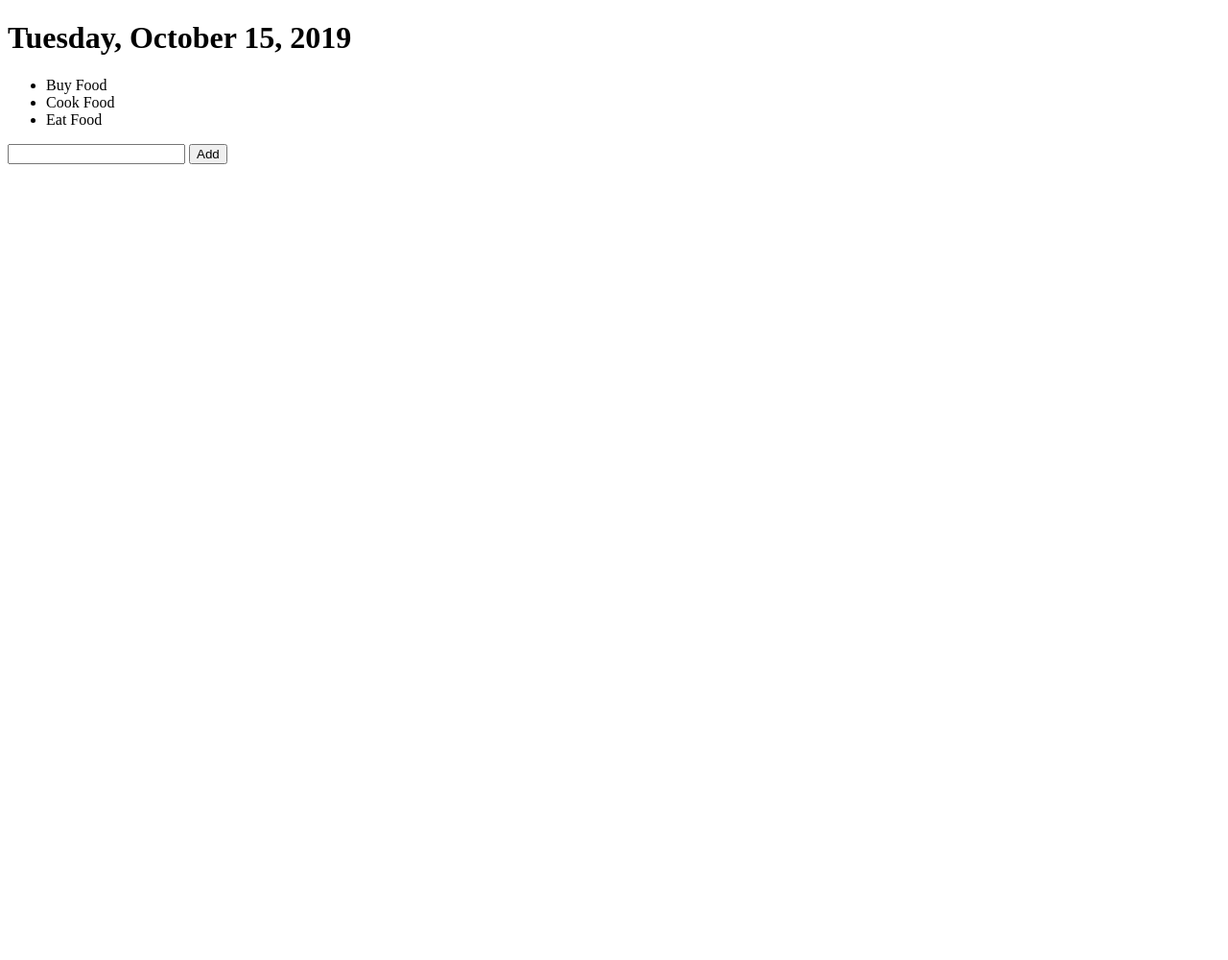
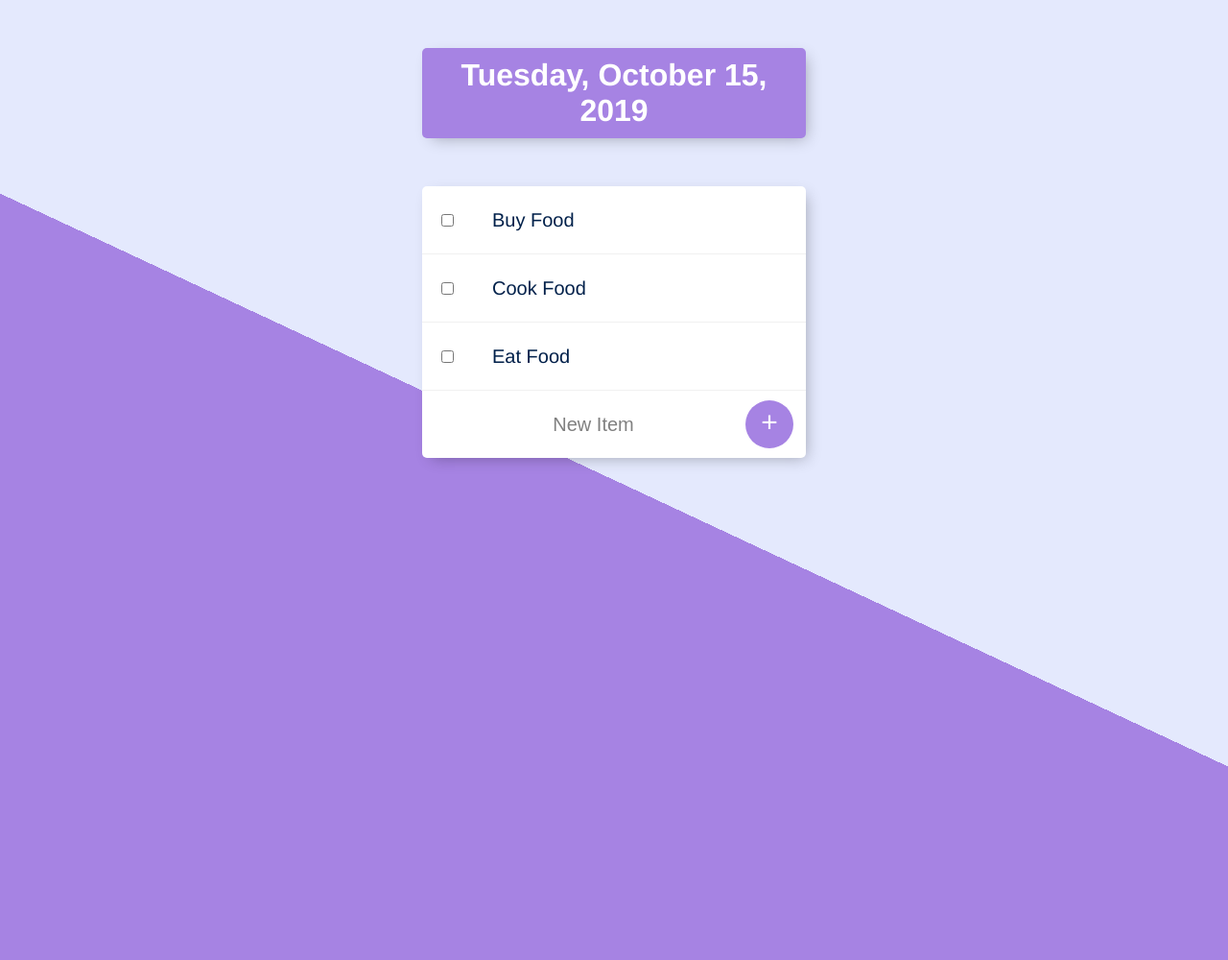
Before and after one commit to kjbhargava/todolist-v1, a Node server app: page / in a window 1280 px wide. Shown: the whole page at 96% size. Before the commit the page ends 171 px from the top, so only its background shows below. Run offline with Node 20, Linux system fonts and the light colour scheme.

Commit message:
added css style to the ejs file

```diff
--- a/app.js
+++ b/app.js
@@ -10,6 +10,7 @@ var items = ['Buy Food', 'Cook Food', 'Eat Food'];
 app.set("view engine", "ejs");
 
 app.use(bodyParser.urlencoded({extended: true}));
+app.use(express.static("public"));
 
 app.get("/", function(req, res){
 
--- a/index.html
+++ b/index.html
@@ -3,6 +3,8 @@
     <head>
         <meta charset="utf-8">
         <title>To Do List</title>
+
+    <!--<link href="CSS/styles.css" rel="stylesheet" type="text/css" /> -->
     </head>
     <body>
         <h1>It's a weekday!</h1>
--- /dev/null
+++ b/public/CSS/styles.css
@@ -0,0 +1,106 @@
+html {
+  background-color: #E4E9FD;
+    /* makes a linear gradient at the angle you want and you can choose
+    the amount of the gradient you want covering the screen*/
+  background-image: -webkit-linear-gradient(65deg, #A683E3 50%, #E4E9FD 50%);
+  min-height: 1000px;
+  font-family: 'helvetica neue';
+}
+
+h1 {
+  color: #fff;
+  padding: 10px;
+}
+
+.box {
+  max-width: 400px;
+  margin: 50px auto;
+  background: white;
+  border-radius: 5px;
+  box-shadow: 5px 5px 15px -5px rgba(0, 0, 0, 0.3);
+}
+
+#heading {
+  background-color: #A683E3;
+  text-align: center;
+}
+
+.item {
+  min-height: 70px;
+  display: flex;
+  align-items: center;
+  border-bottom: 1px solid #F1F1F1;
+}
+
+/* looks through all the items and specifically makes the
+last item have a border of 0*/
+.item:last-child {
+  border-bottom: 0;
+}
+
+/* looks at all the p elements after the "checked" class items
+and applies a line through on them*/
+input:checked+p {
+  text-decoration: line-through;
+  text-decoration-color: #A683E3;
+}
+
+/*tells css to look at all the inputs that have the type checkbox and
+apply the following styles to only this type */
+input[type="checkbox"] {
+  margin: 20px;
+}
+
+p {
+  margin: 0;
+  padding: 20px;
+  font-size: 20px;
+  font-weight: 200;
+  color: #00204a;
+}
+
+form {
+  text-align: center;
+  margin-left: 20px;
+}
+
+button {
+  min-height: 50px;
+  width: 50px;
+  border-radius: 50%;
+  border-color: transparent;
+  background-color: #A683E3;
+  color: #fff;
+  font-size: 30px;
+  padding-bottom: 6px;
+  border-width: 0;
+}
+
+input[type="text"] {
+  text-align: center;
+  height: 60px;
+  top: 10px;
+  border: none;
+  background: transparent;
+  font-size: 20px;
+  font-weight: 200;
+  width: 313px;
+}
+
+input[type="text"]:focus {
+  outline: none;
+  box-shadow: inset 0 -3px 0 0 #A683E3;
+}
+
+/*pseudo-selector that targets just the placeholder and makes the
+grey text opaque and grey */
+::placeholder {
+  color: grey;
+  opacity: 1;
+}
+
+footer {
+  color: white;
+  color: rgba(0, 0, 0, 0.5);
+  text-align: center;
+}
--- a/views/list.ejs
+++ b/views/list.ejs
@@ -4,22 +4,28 @@
     <head>
         <meta charset="utf-8">
         <title>To Do List</title>
+        <link rel="stylesheet" href="CSS/styles.css"
     </head>
 
     <body>
+    <div class="box" id="heading">
         <h1><%= kindOfDay %></h1>
+    </div>
 
-        <ul>
+    <div class="box">
             <%for (var i = 0; i < newListItems.length; i++){ %>
-                <li><%= newListItems[i] %></li>
+            <div class="item">
+                <input type="checkbox" >
+                <p><%= newListItems[i] %></p>
+            </div>
             <% } %>
-        </ul>
 
-        <form action="/" method="POST">
-            <input type="text" name="newItem">
-            <button type="submit" name="button">Add</button>
+            <form class="item" action="/" method="POST">
+                <input type="text" name="newItem" placeholder="New Item" autocomplete="off">
+                <button type="submit" name="button">+</button>
 
-        </form>
+            </form>
+    </div>
 
     </body>
 </html>
```
